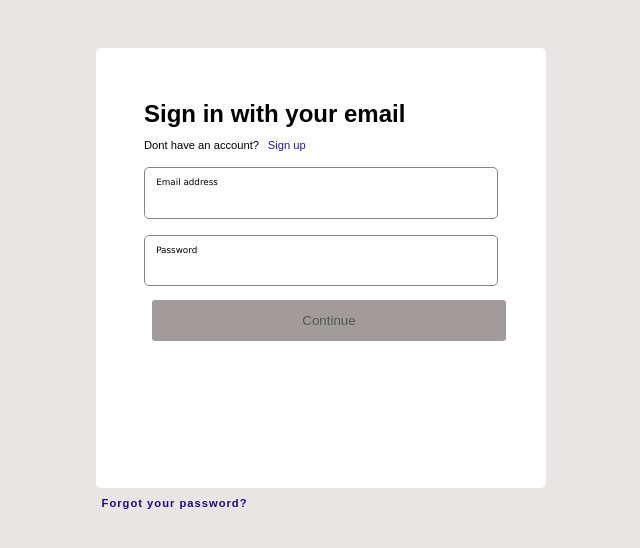
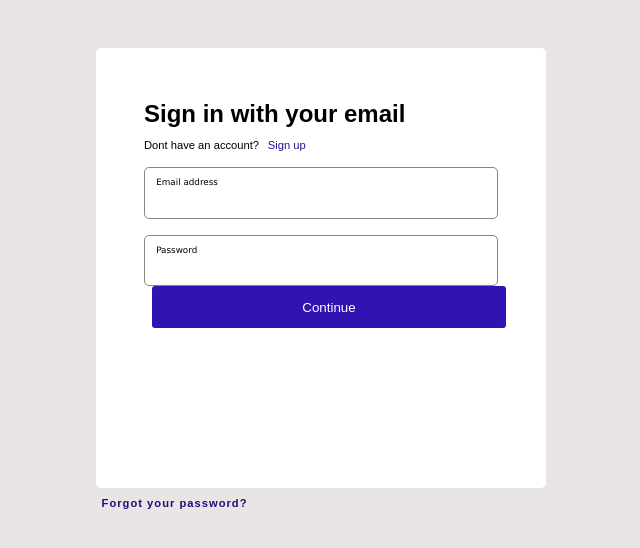
Before and after one commit to Samdek/React_Form_Authentication, a React (Create React App) app: page /login in a window 1280 px wide. Shown: the top 548 px of the page, without its empty margins (319-959 px from the left). Built offline with nearby package versions, Linux system fonts and the light colour scheme.

Commit message:
Update index.js

```diff
--- a/src/pages/auth/login/index.js
+++ b/src/pages/auth/login/index.js
@@ -17,11 +17,11 @@ export default function Login() {
                         <label htmlFor="password">Password</label>
                         <input id="password" type="password" />
                     </div>
-                    <Link to="/profile"><button className="login-btn">Continue</button></Link>
+                    <Link to="/profile"><button>Continue</button></Link>
                 </form>
                 <a href="https://www.github.com/Samdek" className="forgot_password_link">Forgot your password?</a>
             </div>
         </main>
     )
-
+// className="login-btn"
 }
```
